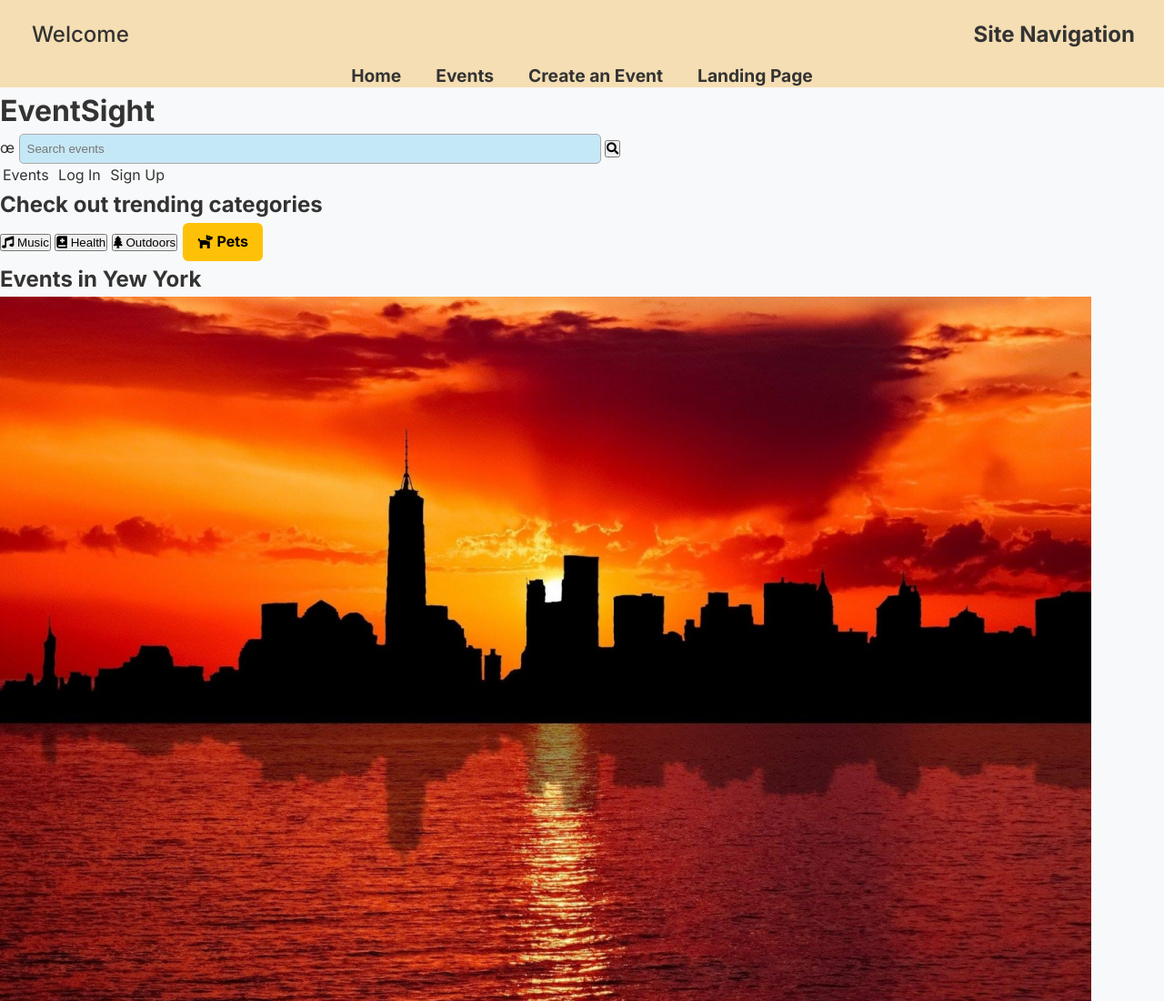
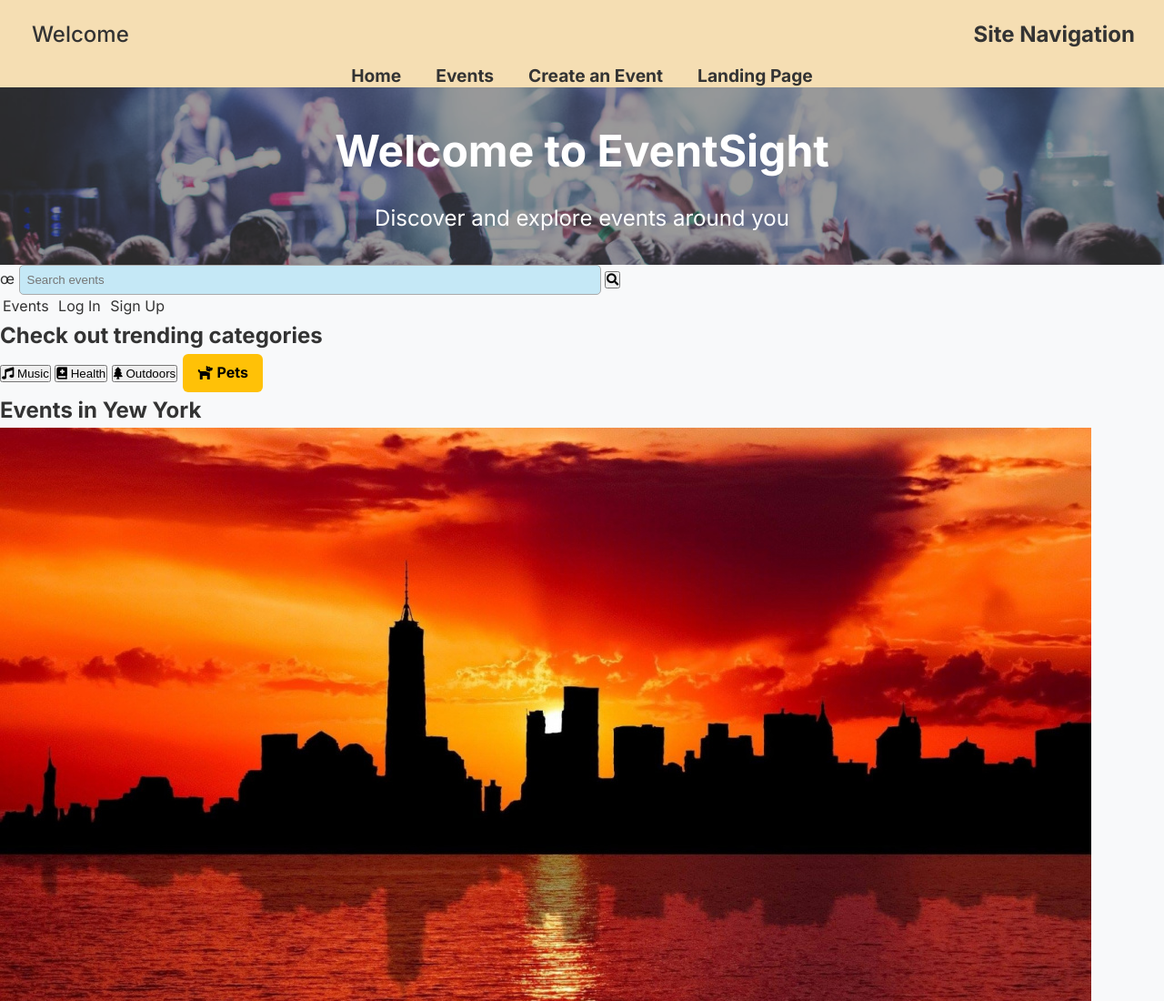
Before and after one commit to CIT85/tongx-pub, a plain HTML site: page final/events.html in a window 1280 px wide. Shown: the top 1100 px of the page at 91% size. Drawn offline with Linux system fonts and the light colour scheme.

Commit message:
added hero image with background-size cover

```diff
--- a/final/css/style.css
+++ b/final/css/style.css
@@ -124,6 +124,46 @@ html, body {
 
 .button-link:hover {
   background-color: #e0a800;
+}
+
+.hero {
+  background-image: url('../img/hero.jpg');
+  background-size: cover;
+  background-position: center;
+  background-repeat: no-repeat;
+  height: 60vh;
+  display: flex;
+  align-items: center;
+  justify-content: center;
+  text-align: center;
+  color: white;
+  padding: 2rem;
+  position: relative;
+}
+
+.hero::before {
+  content: '';
+  position: absolute;
+  top: 0;
+  left: 0;
+  height: 100%;
+  width: 100%;
+  background-color: rgba(0, 0, 0, 0.4);
+  z-index: 1;
+}
+
+.hero-content {
+  position: relative;
+  z-index: 2;
+}
+
+.hero-content h1 {
+  font-size: 3rem;
+  margin-bottom: 1rem;
+}
+
+.hero-content p {
+  font-size: 1.5rem;
 }
 
   /* -------- */
--- a/final/events.html
+++ b/final/events.html
@@ -12,7 +12,7 @@
 
     <title>Events</title>
   </head>
-  <body id="top">
+  <body id="top" class="event-page">
     <header>
       <nav class="main-nav" aria-label="main navigation">
         <div class="top-of-page">
@@ -27,7 +27,12 @@
         </ul>
       </nav>
     </header>
-    <h1 class="event-title">EventSight</h1>
+    <section class="hero">
+  <div class="hero-content">
+    <h1>Welcome to EventSight</h1>
+    <p>Discover and explore events around you</p>
+  </div>
+</section>
     <form>
       <label for="text_search"></label>œ
       <input
```
Also changed, not shown: final/img/hero.jpg (added), 1 other file.
